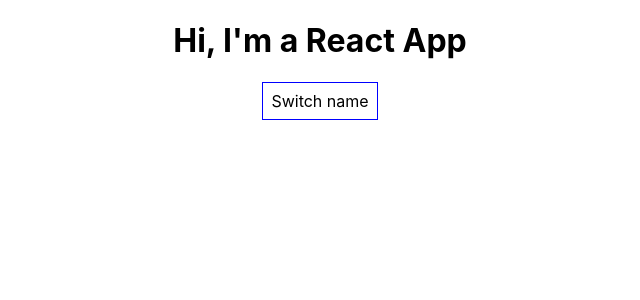
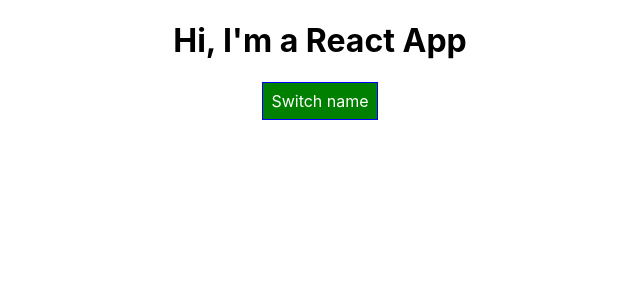
Before and after one commit to Unosquare-CoE-JavaScript/alexis-delgado, a React (Create React App) app in the folder react_complete_guide/: page / in a window 1280 px wide. Shown: the top 300 px of the page, without its empty margins (320-960 px from the left). Built offline with nearby package versions, Linux system fonts and the light colour scheme.

Commit message:
Styling inline dynamically.

```diff
--- a/react_complete_guide/src/App.js
+++ b/react_complete_guide/src/App.js
@@ -3,8 +3,9 @@ import "./App.css";
 import Person from "./Person/Person";
 
 const App = () => {
-  const style = {
-    backgroundColor: "white",
+  const styles = {
+    backgroundColor: "green",
+    color: "white",
     font: "inherit",
     border: "1px solid blue",
     padding: "8px",
@@ -45,7 +46,6 @@ const App = () => {
   let persons = null;
 
   if (shownPersons) {
-    //condicional javascript way
     persons = (
       <div>
         {personsState.map((person, index) => {
@@ -59,52 +59,18 @@ const App = () => {
             />
           );
         })}
-        {/* <Person
-          name={personsState.persons[0].name}
-          age={personsState.persons[0].age}
-        />
-        <Person
-          name={personsState.persons[1].name}
-          age={personsState.persons[1].age}
-          changed={nameChangedHandler}
-        >
-          My Hobbies: Racing
-        </Person>
-        <Person
-          name={personsState.persons[2].name}
-          age={personsState.persons[2].age}
-        /> */}
       </div>
     );
+    styles.backgroundColor = "red";
   }
 
   return (
     <div className="App">
       <h1>Hi, I'm a React App</h1>
-      <button style={style} onClick={togglePersonsHandler}>
+      <button style={styles} onClick={togglePersonsHandler}>
         Switch name
       </button>
       {persons}
-      {/* { //Conditional render
-      shownPersons ? (
-        <div>
-          <Person
-            name={personsState.persons[0].name}
-            age={personsState.persons[0].age}
-          />
-          <Person
-            name={personsState.persons[1].name}
-            age={personsState.persons[1].age}
-            changed={nameChangedHandler}
-          >
-            My Hobbies: Racing
-          </Person>
-          <Person
-            name={personsState.persons[2].name}
-            age={personsState.persons[2].age}
-          />
-        </div>
-      ) : null} */}
     </div>
   );
 };
```
